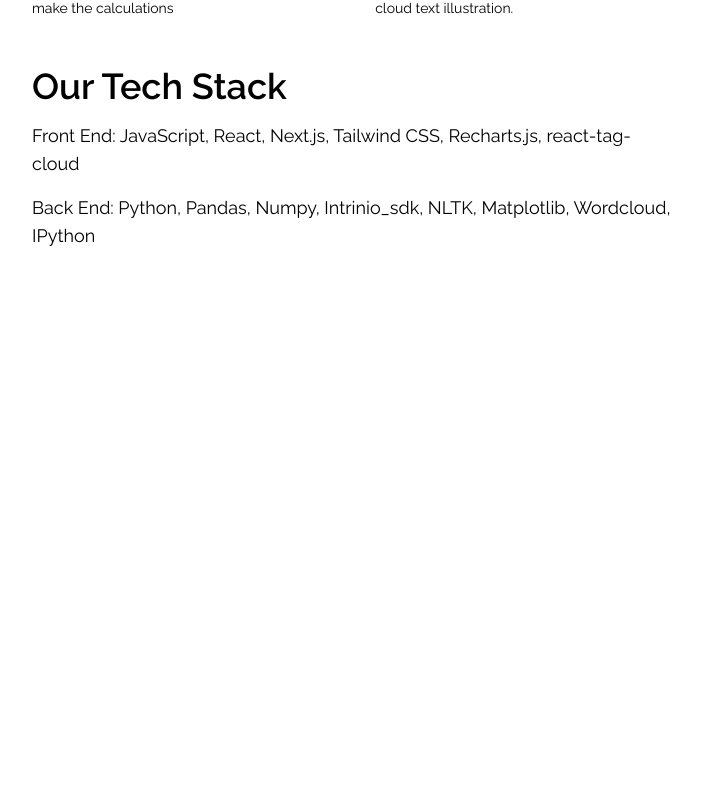
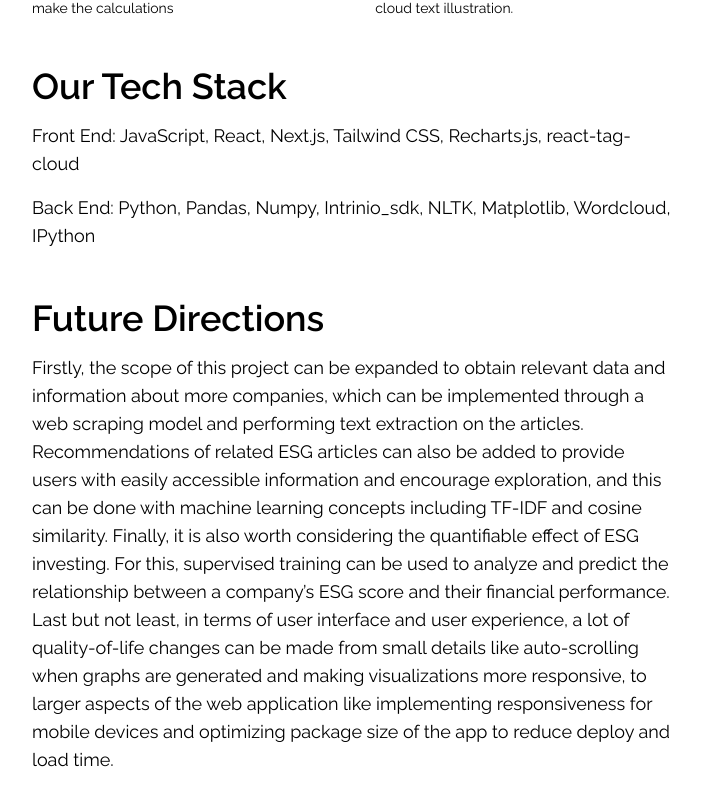
Before and after one commit to anhvungoc21/esg-scorer, a Next.js app: page /documentation in a window 1280 px wide. Shown: the part 1106-1912 px from the top of the page, without its empty margins (288-989 px from the left). Before the commit the page ends 1388 px from the top, so only its background shows below. Built offline with nearby package versions, Linux system fonts and the light colour scheme.

Commit message:
fixed documentations and about-us

```diff
--- a/pages/about-us.js
+++ b/pages/about-us.js
@@ -12,6 +12,7 @@ export default function AboutUs() {
     <div className="flex flex-col h-screen w-screen bg-white [font-weight:var(--normal)] overflow-scroll scrollbar-hide pb-8">
       <Head>
         <title>Meet the team</title>
+        <link rel="shortcut icon" href="/favicon.ico" />
         <meta name="viewport" content="initial-scale=1.0, width=device-width" />
       </Head>
       <NavBar />
@@ -101,7 +102,7 @@ export default function AboutUs() {
             responsive
           />
           <div className="flex flex-col text-sm w-1/2">
-            <span className="text-3xl">Trinh </span>
+            <span className="text-3xl">Trinh Nguyen</span>
             <span className="text-xl">Web-Scraping</span>
             <span>
               Conducted web-scraping to obtain existing ratings for a point of
@@ -128,8 +129,8 @@ export default function AboutUs() {
             responsive
           />
           <div className="flex flex-col text-sm w-1/2">
-            <span className="text-3xl">Ngoc-Anh Vu</span>
-            <span className="text-xl">Front-End & Back-End</span>
+            <span className="text-3xl">Oluwakayode Oke</span>
+            <span className="text-xl">Data Analysis</span>
             <span>
               Performed data analysis of web-scrapped yahoo finance data to
               benchmark ESG scores
--- a/pages/documentation.js
+++ b/pages/documentation.js
@@ -6,6 +6,7 @@ export default function Documentation() {
     <div className="flex flex-col w-screen bg-white [font-weight:var(--normal)] overflow-scroll scrollbar-hide pb-8">
       <Head>
         <title>How to use</title>
+        <link rel="shortcut icon" href="/favicon.ico" />
         <meta name="viewport" content="initial-scale=1.0, width=device-width" />
       </Head>
       <NavBar />
@@ -120,6 +121,31 @@ export default function Documentation() {
             Wordcloud, IPython
           </span>
         </div>
+
+        <div id="future-directions" className="flex flex-col w-full gap-4">
+          <span className="[font-weight:var(--extra-bold)] text-4xl">
+            Future Directions
+          </span>
+          <span className="">
+            Firstly, the scope of this project can be expanded to obtain
+            relevant data and information about more companies, which can be
+            implemented through a web scraping model and performing text
+            extraction on the articles. Recommendations of related ESG articles
+            can also be added to provide users with easily accessible
+            information and encourage exploration, and this can be done with
+            machine learning concepts including TF-IDF and cosine similarity.
+            Finally, it is also worth considering the quantifiable effect of ESG
+            investing. For this, supervised training can be used to analyze and
+            predict the relationship between a company’s ESG score and their
+            financial performance. Last but not least, in terms of user
+            interface and user experience, a lot of quality-of-life changes can
+            be made from small details like auto-scrolling when graphs are
+            generated and making visualizations more responsive, to larger
+            aspects of the web application like implementing responsiveness for
+            mobile devices and optimizing package size of the app to reduce
+            deploy and load time.
+          </span>
+        </div>
       </div>
     </div>
   );
--- a/pages/index.js
+++ b/pages/index.js
@@ -18,6 +18,7 @@ export default function MyApp() {
     <div className="flex flex-col w-screen bg-white [font-weight:var(--normal)] overflow-scroll scrollbar-hide pb-8">
       <Head>
         <title>ESG Scorer</title>
+        <link rel="shortcut icon" href="/favicon.ico" />
         <meta name="viewport" content="initial-scale=1.0, width=device-width" />
       </Head>
       <NavBar />
```
